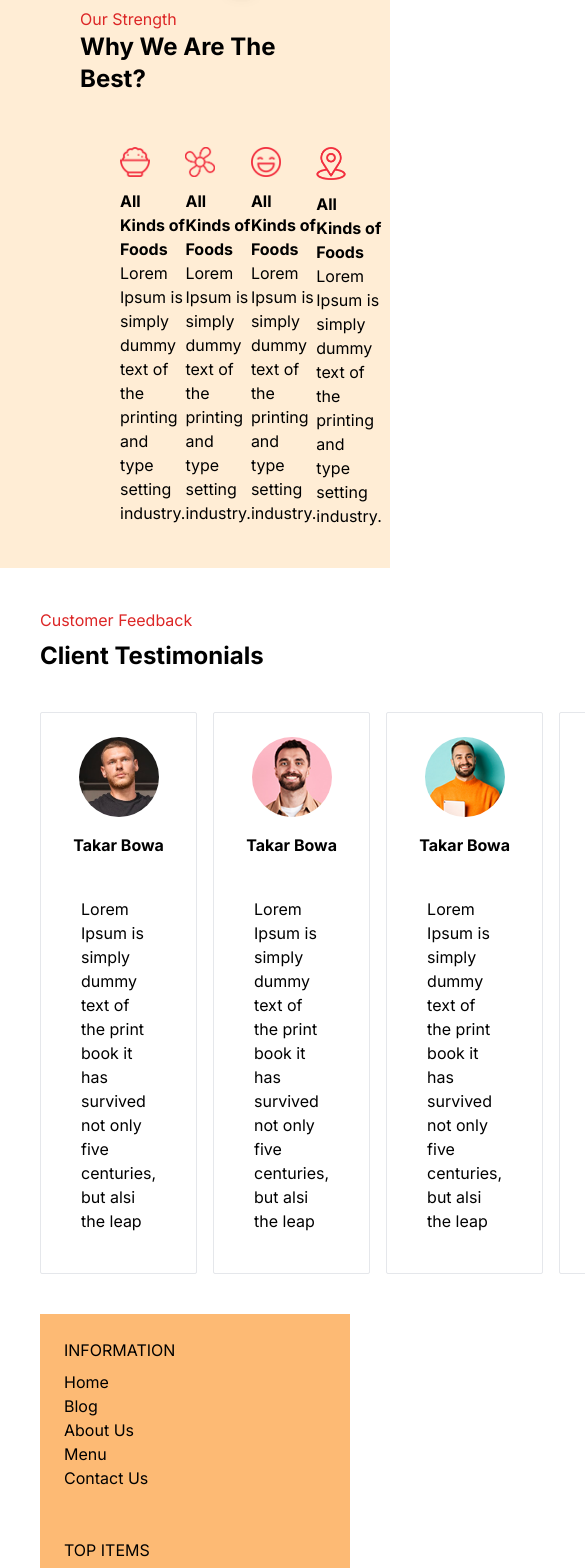
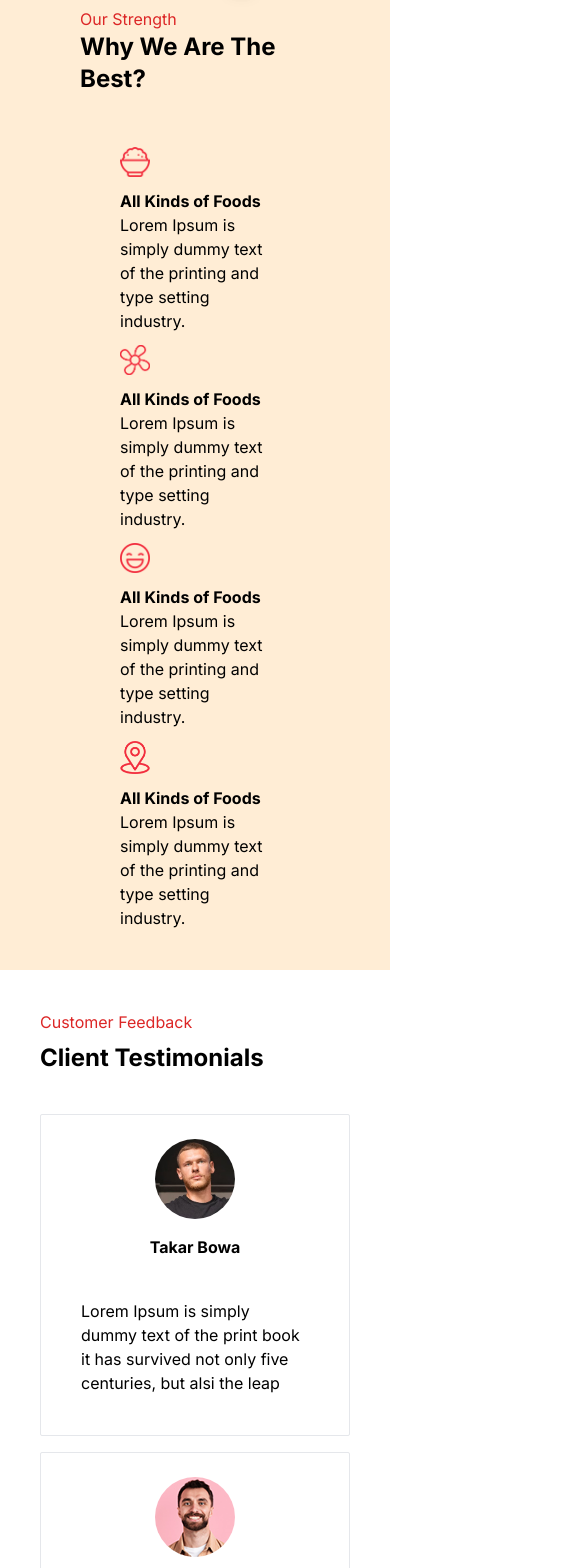
Before and after one commit to meggiddy/pizzaapp, a Next.js app: page / in a window 390 px wide. Shown: the part 3240-4808 px from the top of the page, 585 px wide, since content can reach past the window. Built offline with nearby package versions, Linux system fonts and the light colour scheme.

Commit message:
ui fixed

```diff
--- a/src/components/feedback/page.jsx
+++ b/src/components/feedback/page.jsx
@@ -7,7 +7,7 @@ function Feedback() {
         <p className="text-red-600 mb-2">Customer Feedback</p>
         <strong className="text-2xl">Client Testimonials</strong>
       </div>
-      <div className="flex gap-4">
+      <div className="flex lg:flex-row gap-4 flex-col">
         <div className="flex border rounded-sm flex-col items-center">
           <div className="rounded-full overflow-hidden mt-6">
             <Image width={80} height={80} alt="client" src="/patrik.jpg" />
--- a/src/components/strength/page.jsx
+++ b/src/components/strength/page.jsx
@@ -2,12 +2,12 @@ import Image from "next/image";
 
 function Strength() {
   return (
-    <div className="p-10 bg-orange-100">
+    <div className="p-10 bg-orange-100 ">
       <div className="m-10">
         <p className="text-red-600">Our Strength</p>
         <strong className="text-2xl">Why We Are The Best?</strong>
       </div>
-      <div className="mx-20 flex flex-row">
+      <div className="mx-20 flex lg:flex-row flex-col">
         <div>
           <Image src="/rice.png" className="my-3" width={30} height={30} alt="icon" />
           <strong className="my-2">All Kinds of Foods</strong>
@@ -16,7 +16,7 @@ function Strength() {
             industry.
           </p>
         </div>
-        <div>
+        <div className="">
           <Image src="/fan.png" className="my-3" width={30} height={30} alt="icon" />
           <strong className="my-2">All Kinds of Foods</strong>
           <p>
```
